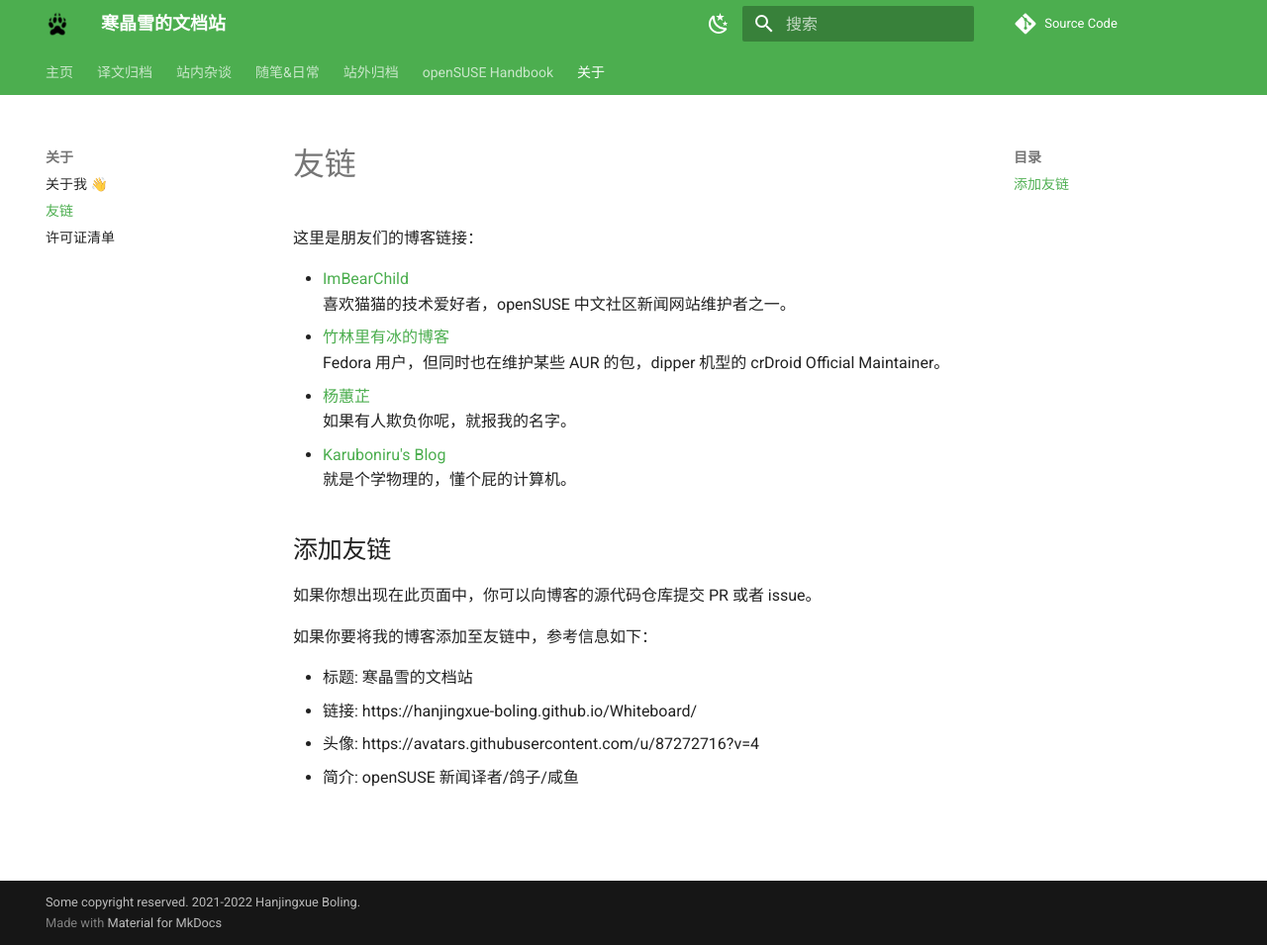
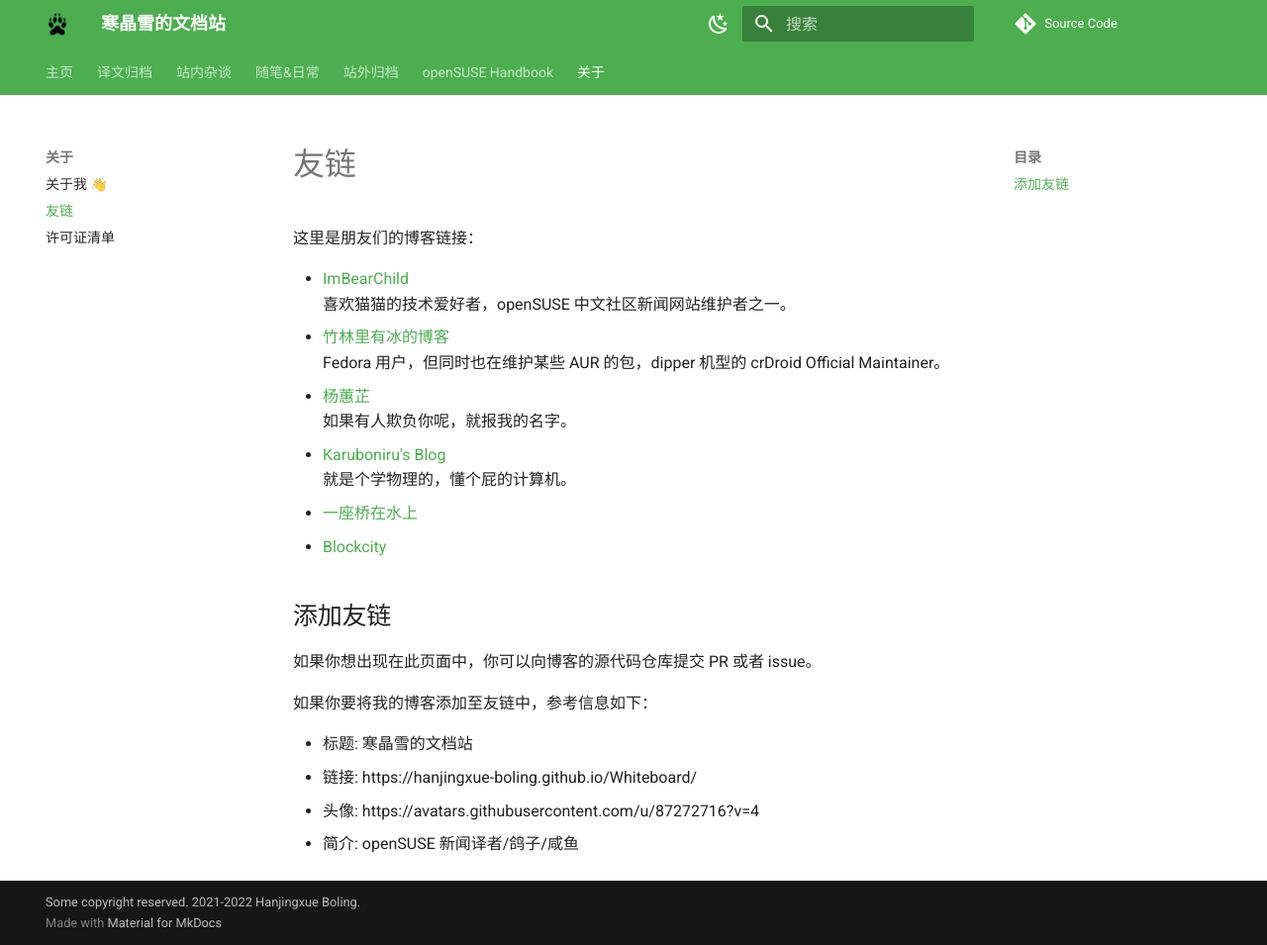
Before and after one commit to Hanjingxue-Boling/Whiteboard, an MkDocs documentation site: the page built from docs/about/friends.md, in a window 1280 px wide and 955 px high. Shown: the whole window at 99% size. Built offline with MkDocs 1.6.1 and Material for MkDocs 9.7.7, drawn with Linux system fonts in a browser that asks for light colours; comment, search, counter and statistics services are not loaded.

Commit message:
2022-07-12

```diff
--- a/docs/about/friends.md
+++ b/docs/about/friends.md
@@ -10,6 +10,8 @@
     如果有人欺负你呢，就报我的名字。
 - [Karuboniru's Blog](https://yanqiyu.info)
     就是个学物理的，懂个屁的计算机。
+- [一座桥在水上](https://blog.othing.xyz/)
+- [Blockcity](https://ratizux.github.io/about/)
 
 ## 添加友链
 
```
